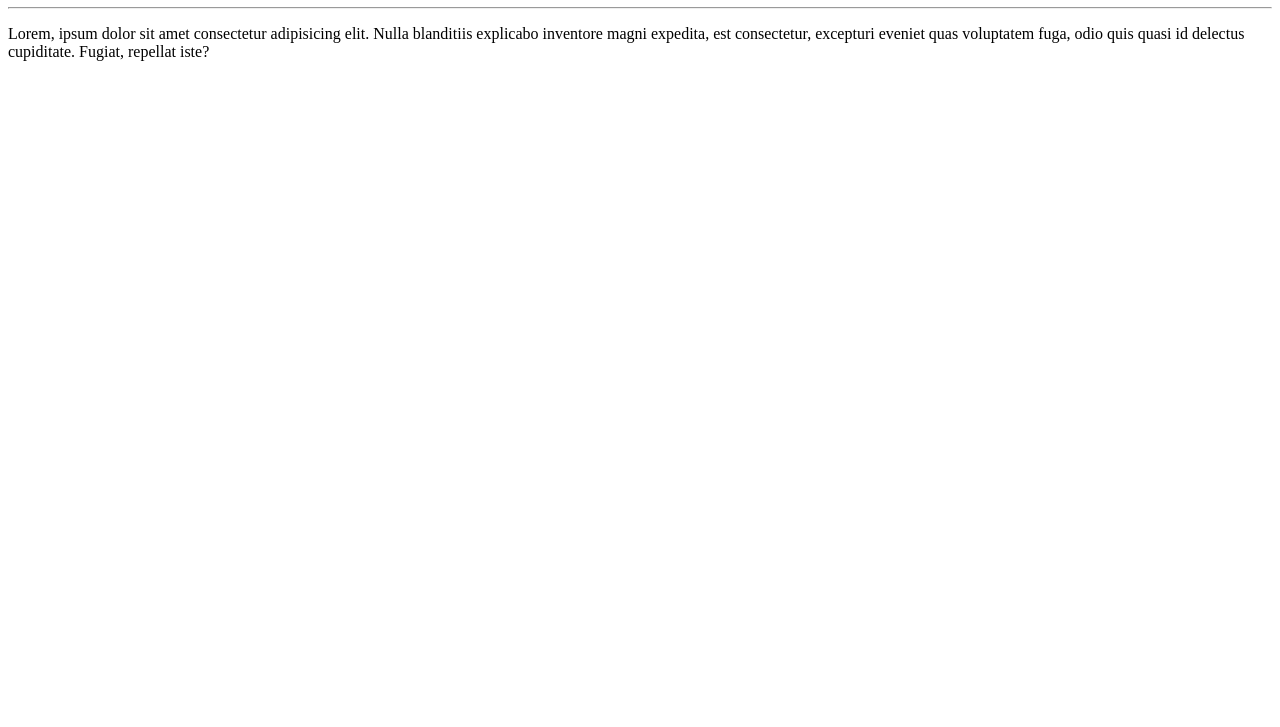
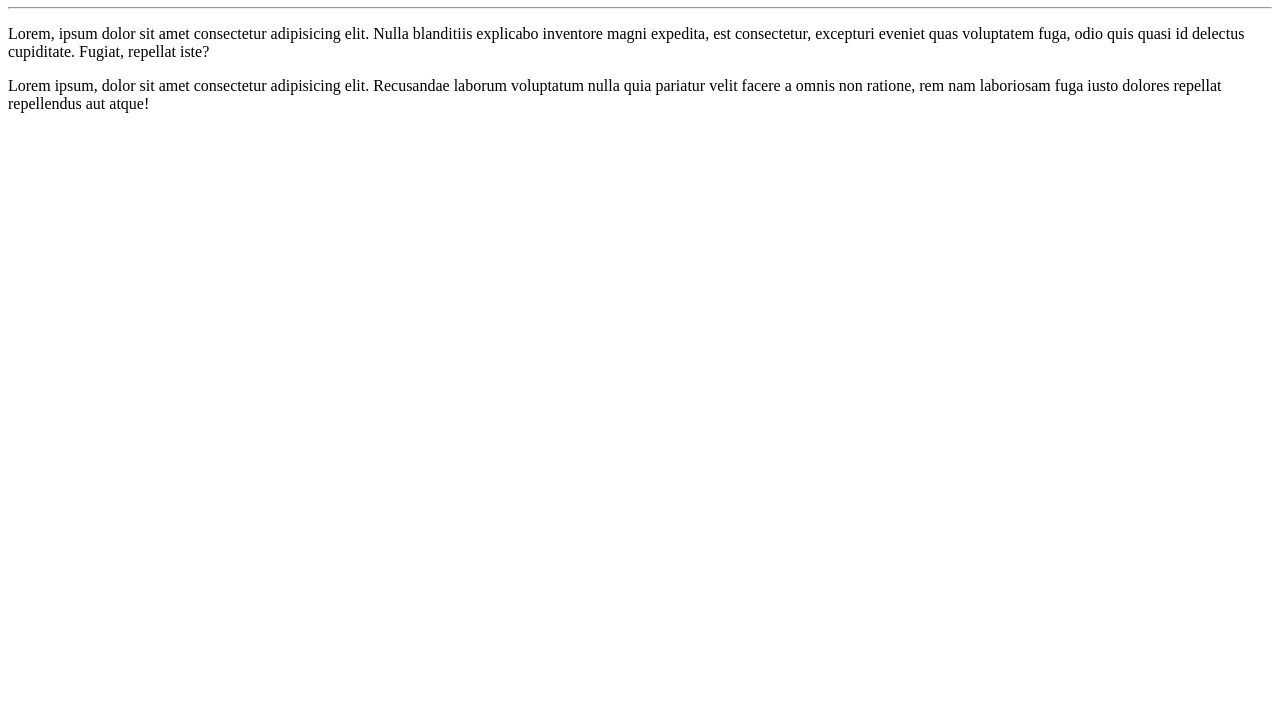
Before and after one commit to Vittahprobio/OLa-mundo-, a plain HTML site: page Site-exemplo/index.html in a window 1280 px wide. Shown: the part 73-800 px from the top of the page. Drawn offline with Linux system fonts and the light colour scheme.

Commit message:
index 2x
duplicação

```diff
--- a/Site-exemplo/index.html
+++ b/Site-exemplo/index.html
@@ -9,5 +9,6 @@
     <h1>Ola, Mundo!...</h1>
     <hr>
     <p>Lorem, ipsum dolor sit amet consectetur adipisicing elit. Nulla blanditiis explicabo inventore magni expedita, est consectetur, excepturi eveniet quas voluptatem fuga, odio quis quasi id delectus cupiditate. Fugiat, repellat iste?</p>
+    <p>Lorem ipsum, dolor sit amet consectetur adipisicing elit. Recusandae laborum voluptatum nulla quia pariatur velit facere a omnis non ratione, rem nam laboriosam fuga iusto dolores repellat repellendus aut atque!</p>
 </body>
 </html>
```
